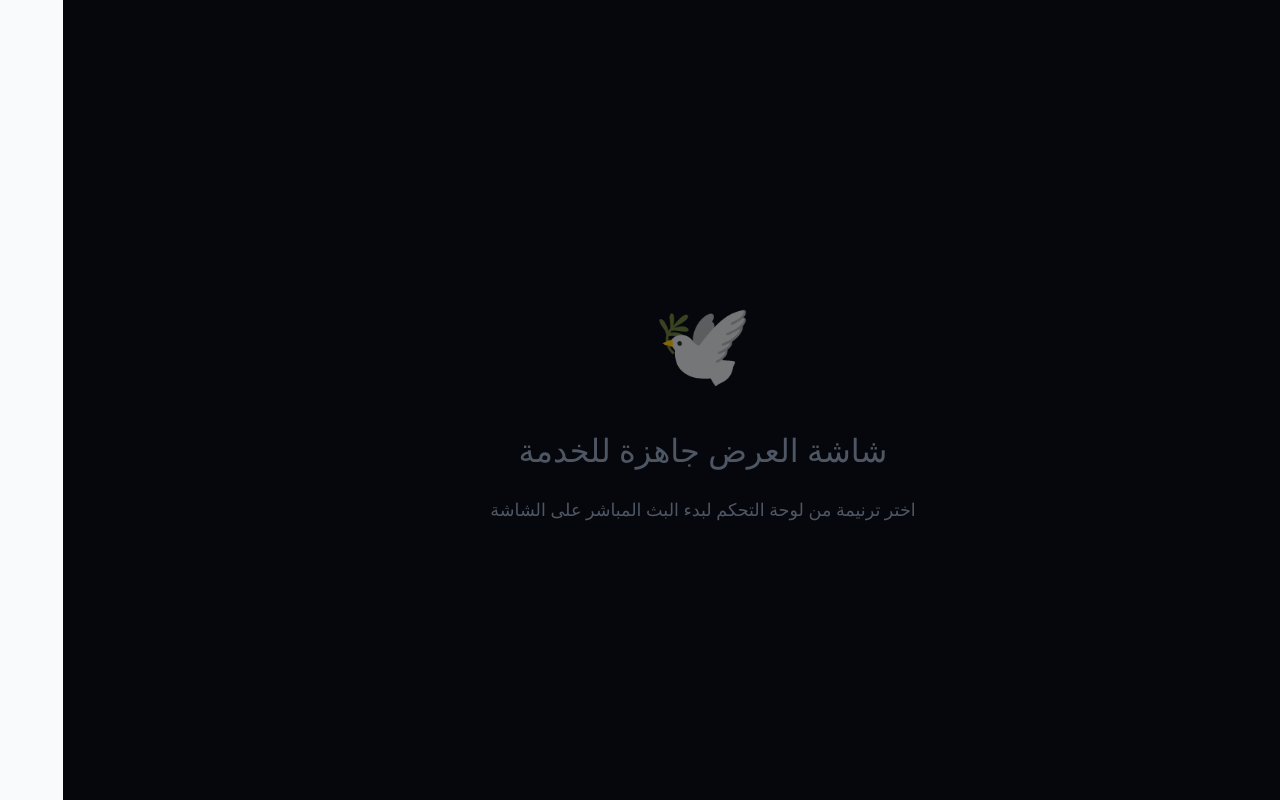
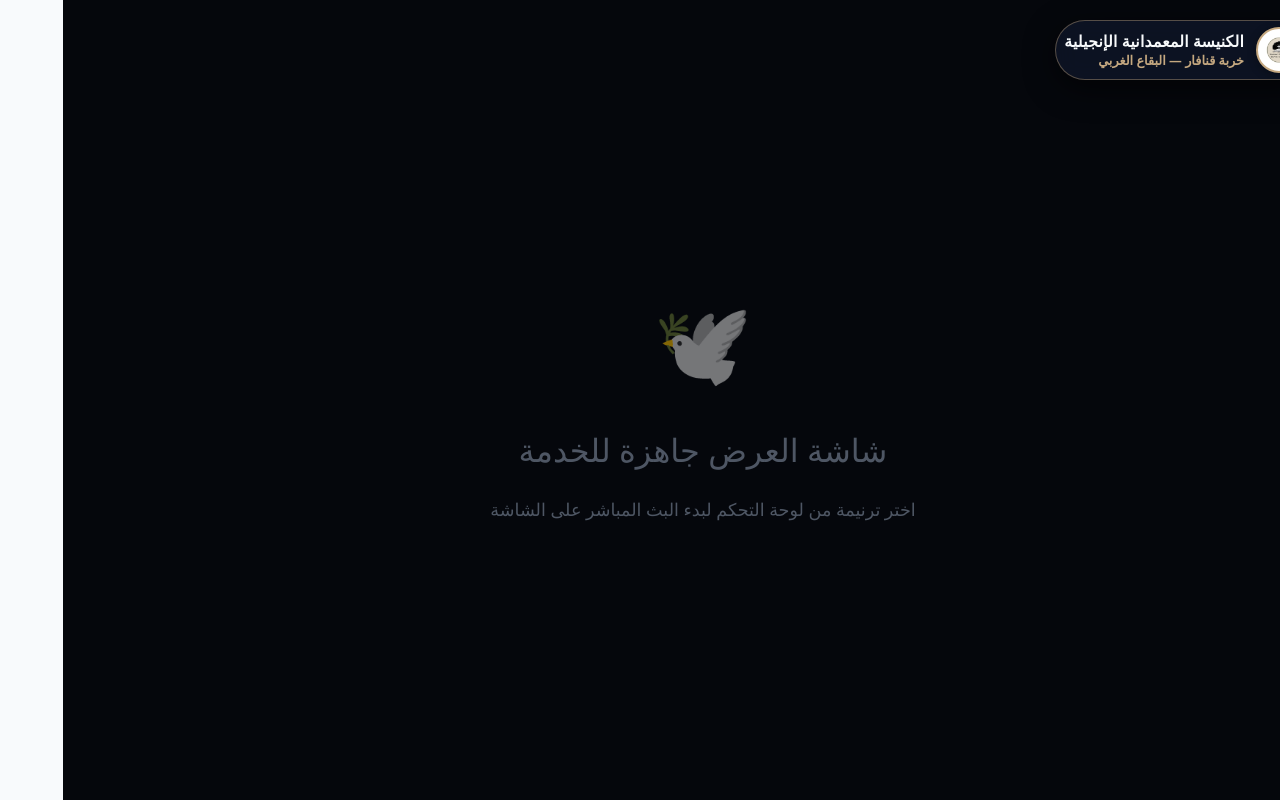
Before and after one commit to david837838-byte/KKBC, a React (Vite) app in the folder client/: page /hymns/present in a window 1280 px wide. Built offline with nearby package versions, Linux system fonts and the light colour scheme; no server answers.

Commit message:
Add sleek floating church logo badge to hymn projector screen

```diff
--- a/client/src/pages/HymnPresenter.jsx
+++ b/client/src/pages/HymnPresenter.jsx
@@ -43,8 +43,63 @@ const HymnPresenter = () => {
       fontFamily: 'system-ui, -apple-system, sans-serif',
       boxSizing: 'border-box',
       textAlign: 'center',
-      overflow: 'hidden'
+      overflow: 'hidden',
+      position: 'relative'
     }}>
+      {/* Top Corner Church Brand Logo */}
+      <div style={{
+        position: 'fixed',
+        top: '20px',
+        right: '24px',
+        display: 'flex',
+        alignItems: 'center',
+        gap: '12px',
+        background: 'rgba(15, 23, 42, 0.75)',
+        backdropFilter: 'blur(12px)',
+        padding: '6px 16px 6px 8px',
+        borderRadius: '50px',
+        border: '1px solid rgba(197, 168, 128, 0.4)',
+        boxShadow: '0 8px 30px rgba(0,0,0,0.6)',
+        zIndex: 1000,
+        direction: 'rtl',
+        pointerEvents: 'none',
+        userSelect: 'none',
+        animation: 'fadeIn 0.8s ease-in-out'
+      }}>
+        <img
+          src="/logo.png"
+          alt="كنيسة خربة قنافار الإنجيلية"
+          style={{
+            width: '46px',
+            height: '46px',
+            borderRadius: '50%',
+            objectFit: 'contain',
+            border: '2px solid var(--accent-color, #c5a880)',
+            background: '#ffffff',
+            padding: '2px',
+            boxShadow: '0 2px 10px rgba(0,0,0,0.3)'
+          }}
+          onError={(e) => { e.target.src = '/church_logo.png'; }}
+        />
+        <div style={{ display: 'flex', flexDirection: 'column', textAlign: 'right', lineHeight: '1.25' }}>
+          <span style={{
+            fontSize: '0.98rem',
+            fontWeight: '800',
+            color: '#f8fafc',
+            letterSpacing: '0.2px'
+          }}>
+            الكنيسة المعمدانية الإنجيلية
+          </span>
+          <span style={{
+            fontSize: '0.8rem',
+            fontWeight: '600',
+            color: 'var(--accent-color, #c5a880)'
+          }}>
+            خربة قنافار — البقاع الغربي
+          </span>
+        </div>
+      </div>
+
       {activeHymn ? (
         <div style={{
           width: '100%',
```
